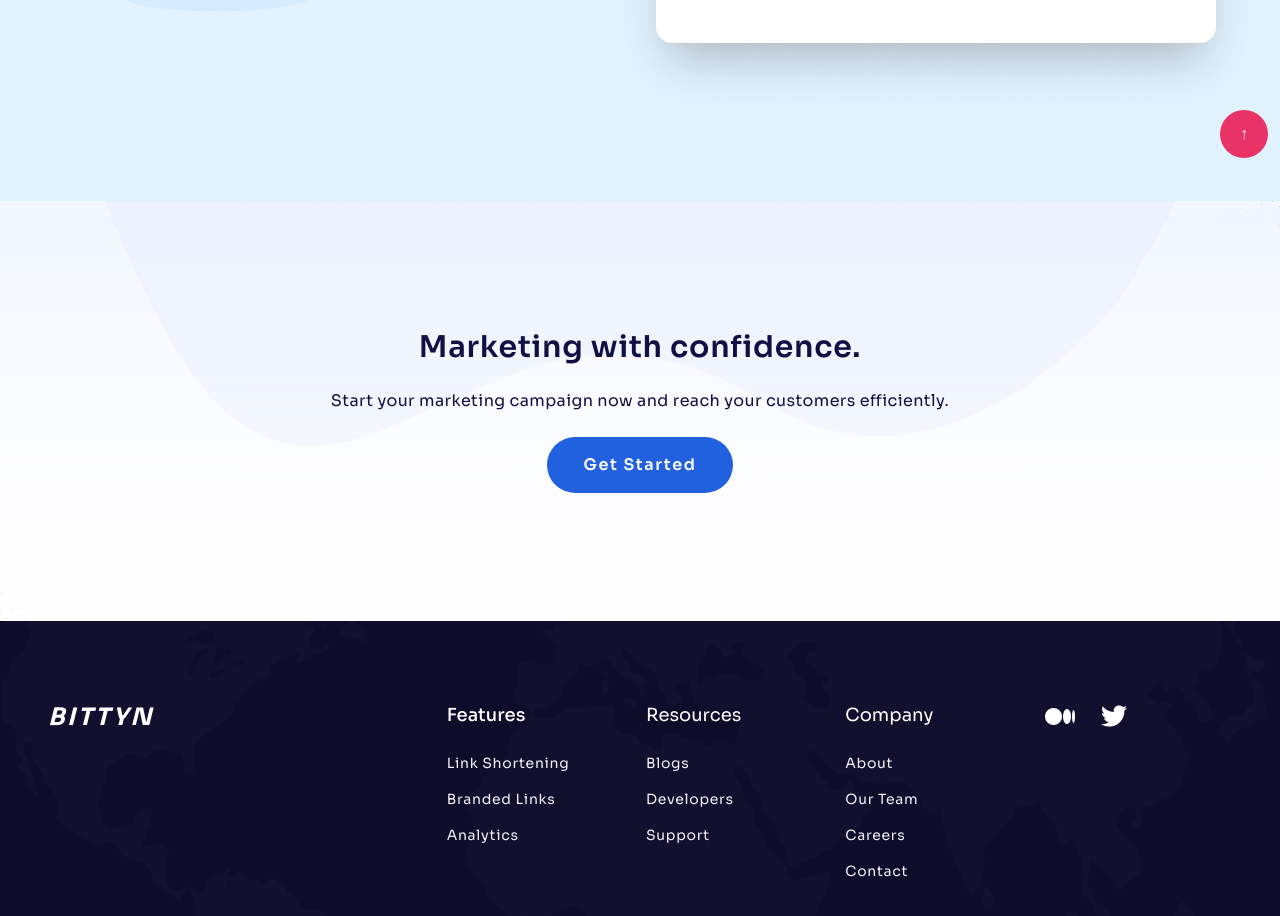
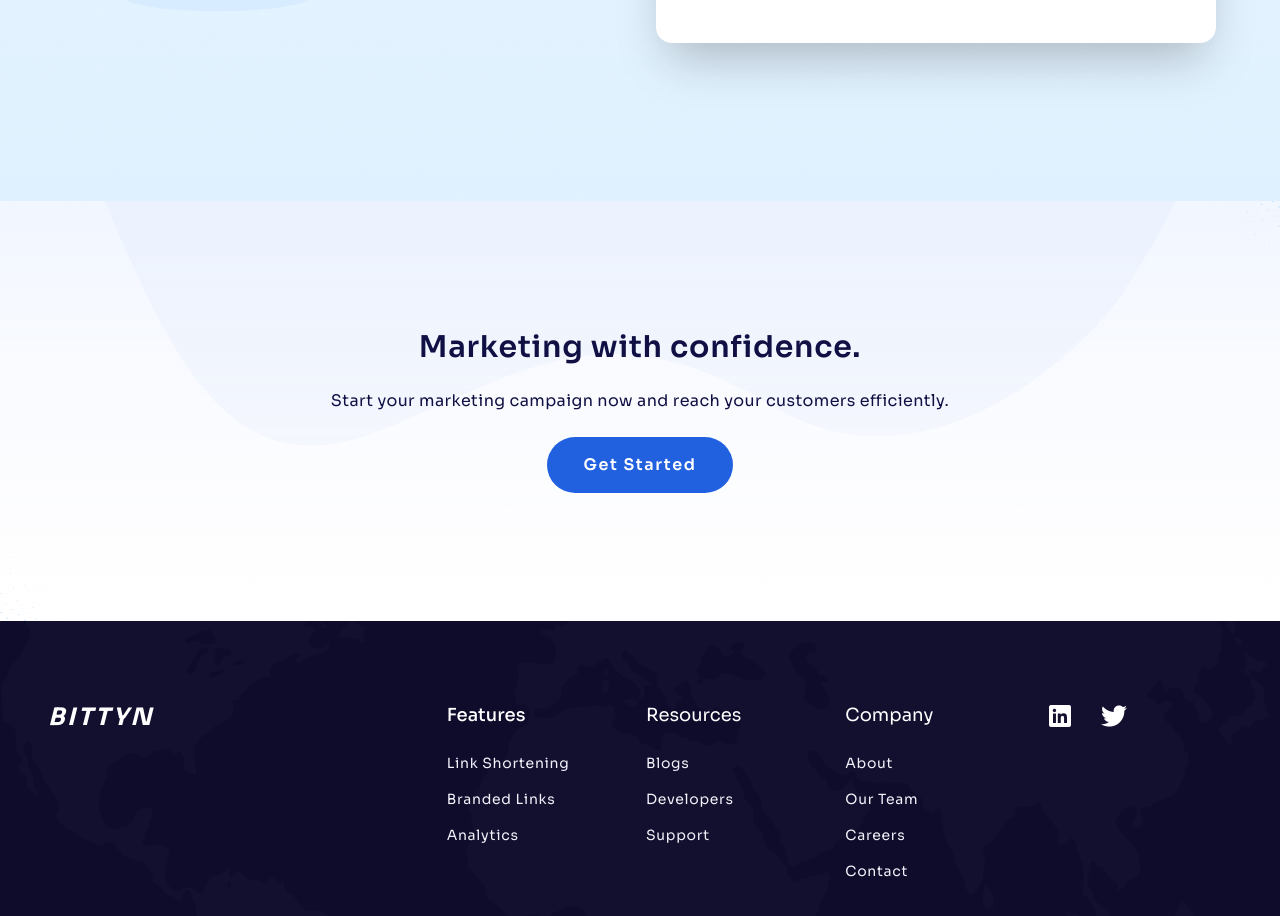
Before and after one commit to RoleyJes/bittyn, a Next.js app: page /login in a window 1280 px wide. Shown: the part 630-1546 px from the top of the page. Built offline with nearby package versions, Linux system fonts and the light colour scheme.

Commit message:
Retouching

```diff
--- a/src/app/components/Footer.tsx
+++ b/src/app/components/Footer.tsx
@@ -1,14 +1,16 @@
+import Link from "next/link";
+
 export default function Footer() {
   return (
     <footer className="bg-[url('/asset/Footer-BG.png')] bg-no-repeat bg-cover bg-center py-20 px-6 lg:px-12 text-white">
       <div className="max-w-7xl mx-auto">
         <div className="grid grid-cols-1 md:grid-cols-6 gap-12 md:gap-3 text-center md:text-start">
           <div className="md:col-span-2">
-            <a
-              href="#body"
+            <Link
+              href="/"
               className="font-bold tracking-widest text-2xl text-white hover:text-[rgb(233,245,255)] italic transition-all">
               BITTYN
-            </a>
+            </Link>
           </div>
 
           <div>
@@ -51,8 +53,11 @@ export default function Footer() {
 
           <div>
             <figure className="flex items-center justify-center md:justify-start gap-6">
-              <a href="" className=" hover:scale-125 transition-all">
-                <img src="asset/medium.png" alt="" />
+              <a
+                href="https://www.linkedin.com/in/jessica-imoesemi-11710b179/"
+                target="d_blank"
+                className=" hover:scale-125 transition-all">
+                <img src="asset/linkedin.png" alt="" />
               </a>
               <a
                 href="https://x.com/jessey_ca"
--- a/src/app/components/Navbar.tsx
+++ b/src/app/components/Navbar.tsx
@@ -4,11 +4,11 @@ export default function Navbar() {
   return (
     <nav className="fixed bg-[rgb(233,245,255)] py-8 top-0 left-0 w-full z-50">
       <div className="flex items-center justify-between max-sm:gap-3 max-w-7xl mx-auto px-3 md:px-10 lg:px-20">
-        <a
-          href="#body"
+        <Link
+          href="/"
           className="font-bold tracking-widest text-base md:text-2xl text-[#101044] italic">
           BITTYN
-        </a>
+        </Link>
 
         <ul className="flex items-center gap-3 md:gap-12 lg:gap-24  tracking-wider text-[#54547a] text-xs md:text-base">
           <li className="hover:text-[#e93266] hover:transition-all">
--- a/src/app/layout.tsx
+++ b/src/app/layout.tsx
@@ -5,8 +5,8 @@ import "./globals.css";
 const sora = Sora({ subsets: ["latin"] });
 
 export const metadata: Metadata = {
-  title: "Bitten",
-  description: "Generated by create next app",
+  title: "Bittyn",
+  description: "A URL shortener app",
 };
 
 export default function RootLayout({
@@ -16,14 +16,7 @@ export default function RootLayout({
 }>) {
   return (
     <html lang="en" className="scroll-smooth">
-      <body className={sora.className} id="body">
-        <a
-          href="#body"
-          className="w-12 h-12 rounded-full bg-[#e93266] flex justify-center items-center text-white fixed bottom-3 right-3 z-50 font-bold">
-          &uarr;
-        </a>
-        {children}
-      </body>
+      <body className={sora.className}>{children}</body>
     </html>
   );
 }
--- a/src/app/page.tsx
+++ b/src/app/page.tsx
@@ -4,7 +4,12 @@ import CallToAction from "./components/CallToAction";
 
 export default function Home() {
   return (
-    <main>
+    <main id="body" className="relative">
+      <a
+        href="#body"
+        className="w-12 h-12 rounded-full bg-[#e93266] flex justify-center items-center text-white fixed bottom-3 right-3 z-50 font-bold">
+        &uarr;
+      </a>
       <section className="pt-36 lg:pt-56 pb-16 lg:pb-36 px-4 relative bg-[url('/asset/main-banner-bg.png')] bg-no-repeat bg-cover bg-center">
         <Navbar />
 
@@ -29,7 +34,6 @@ export default function Home() {
           </div>
         </div>
       </section>
-
       {/* Services */}
       <section className="px-4 py-12 md:py-28">
         <div className="max-w-6xl mx-auto">
@@ -92,9 +96,7 @@ export default function Home() {
           </div>
         </div>
       </section>
-
       <CallToAction />
-
       <Footer />
     </main>
   );
```
Also changed, not shown: public/asset/linkedin.png (added).
